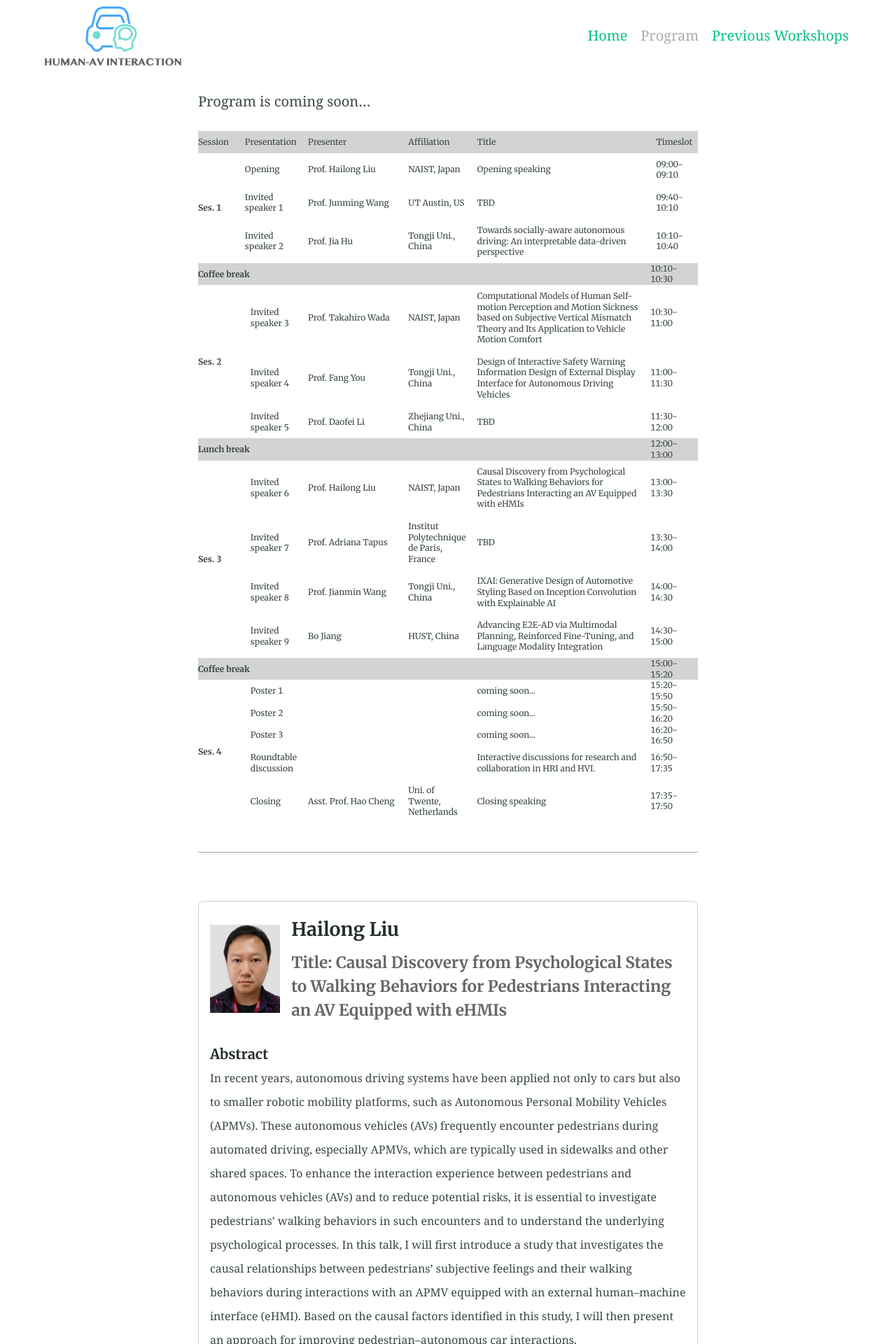
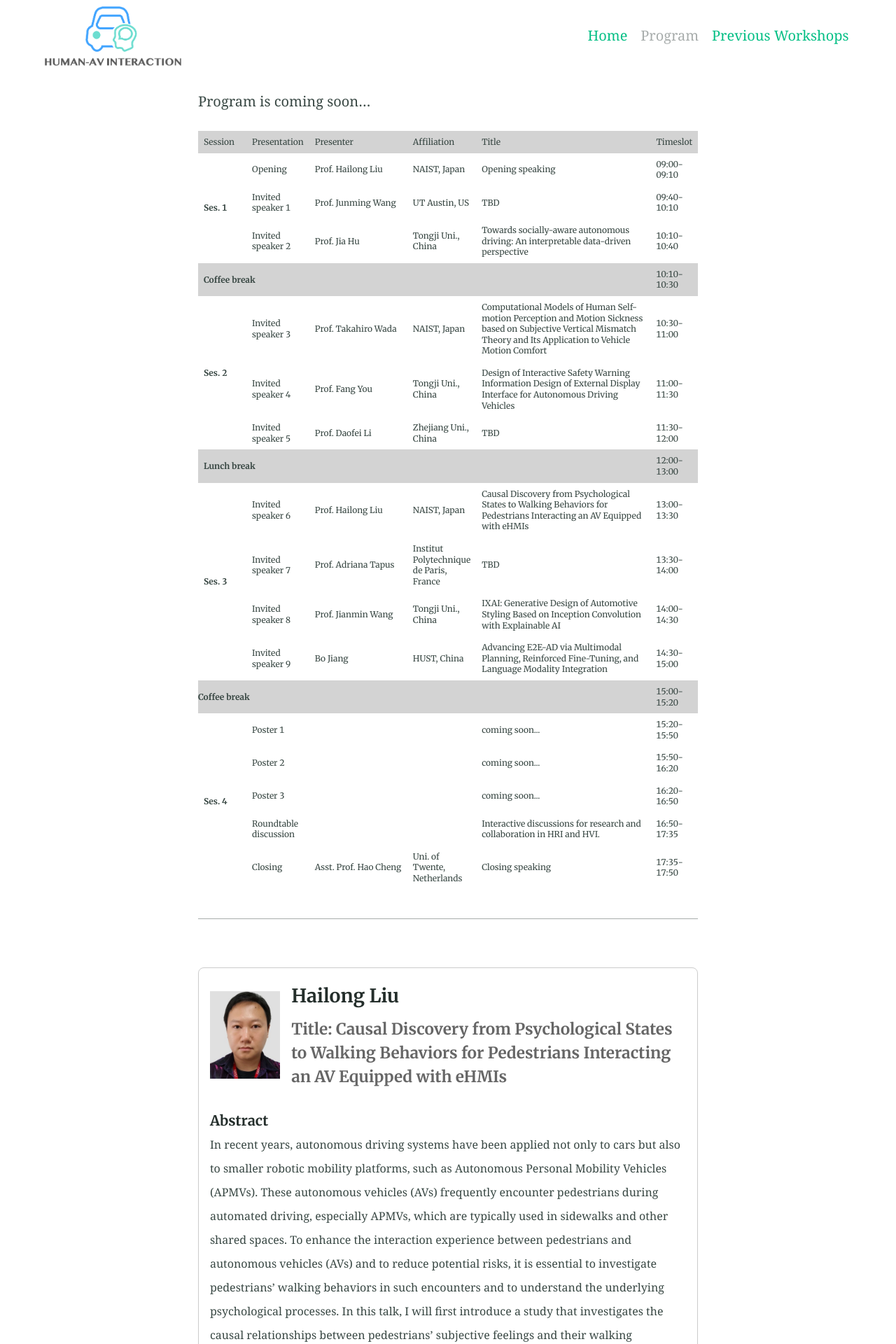
Before and after one commit to Are-You-Happy-with-AV/are-you-happy-with-av.github.io, a Jekyll site: the page built from program.md, in a window 1280 px wide. Shown: the top 1920 px of the page at 70% size. Built offline with Jekyll 4.4.1, drawn with Linux system fonts in a browser that asks for light colours; our own code applies the rules of GitHub Pages for plain Markdown files.

Commit message:
Update program.md

```diff
--- a/program.md
+++ b/program.md
@@ -13,133 +13,133 @@ Program is coming soon...
   </colgroup>
 
   <tr style="background-color:lightgrey;border:20px;">
-    <th style="font-size:12px;">Session</th>
-    <th style="font-size:12px;">Presentation</th>
+    <th style="font-size:12px;padding:8px">Session</th>
+    <th style="font-size:12px;padding:8px">Presentation</th>
     <th style="font-size:12px;padding:8px">Presenter</th>
     <th style="font-size:12px;padding:8px">Affiliation</th>
     <th style="font-size:12px;padding:8px">Title</th>
     <th style="font-size:12px;padding:8px">Timeslot</th>
   </tr>
   <tr style="border:20px;">
-    <td rowspan="3" style="font-size:12px;"><b>Ses. 1</b></td>
-    <td style="font-size:12px;">Opening</td>
+    <td rowspan="3" style="font-size:12px;padding:8px"><b>Ses. 1</b></td>
+    <td style="font-size:12px;padding:8px">Opening</td>
     <td style="font-size:12px;padding:8px">Prof. Hailong Liu</td>
     <td style="font-size:12px;padding:8px">NAIST, Japan</td>
     <td style="font-size:12px;padding:8px">Opening speaking</td>
     <td style="font-size:12px;padding:8px">09:00-09:10</td>
   </tr>
   <tr style="border:20px;">
-    <td style="font-size:12px;">Invited speaker 1</td>
+    <td style="font-size:12px;padding:8px">Invited speaker 1</td>
     <td style="font-size:12px;padding:8px">Prof. Junming Wang</td>
     <td style="font-size:12px;padding:8px">UT Austin, US</td>
     <td style="font-size:12px;padding:8px">TBD</td>
     <td style="font-size:12px;padding:8px">09:40-10:10</td>
   </tr>
   <tr style="border:20px;">
-    <td style="font-size:12px;">Invited speaker 2</td>
+    <td style="font-size:12px;padding:8px">Invited speaker 2</td>
     <td style="font-size:12px;padding:8px">Prof. Jia Hu</td>
     <td style="font-size:12px;padding:8px">Tongji Uni., China</td>
     <td style="font-size:12px;padding:8px">Towards socially-aware autonomous driving: An interpretable data-driven perspective</td>
     <td style="font-size:12px;padding:8px">10:10-10:40</td>
   </tr>
   <tr style="background-color:lightgrey;border:20px;">
-    <td colspan="5" style="font-size:12px;"><b>Coffee break</b>
-    <td style="font-size:12px;">10:10-10:30</td></td>
+    <td colspan="5" style="font-size:12px;padding:8px"><b>Coffee break</b>
+    <td style="font-size:12px;padding:8px">10:10-10:30</td></td>
   </tr>
   <tr style="border:20px;">
-    <td rowspan="3" style="font-size:12px;"><b>Ses. 2</b></td>
+    <td rowspan="3" style="font-size:12px;padding:8px"><b>Ses. 2</b></td>
     <td style="font-size:12px;padding:8px">Invited speaker 3</td>
     <td style="font-size:12px;padding:8px">Prof. Takahiro Wada</td>
     <td style="font-size:12px;padding:8px">NAIST, Japan</td>
     <td style="font-size:12px;padding:8px">Computational Models of Human Self-motion Perception and Motion Sickness based on Subjective Vertical Mismatch Theory and Its Application to Vehicle Motion Comfort</td>
-    <td style="font-size:12px;">10:30-11:00</td>
+    <td style="font-size:12px;padding:8px">10:30-11:00</td>
   </tr>
   <tr style="border:20px;">
     <td style="font-size:12px;padding:8px">Invited speaker 4</td>
     <td style="font-size:12px;padding:8px">Prof. Fang You</td>
     <td style="font-size:12px;padding:8px">Tongji Uni., China</td>
     <td style="font-size:12px;padding:8px">Design of Interactive Safety Warning Information Design of External Display Interface for Autonomous Driving Vehicles</td>
-    <td style="font-size:12px;">11:00-11:30</td>
+    <td style="font-size:12px;padding:8px">11:00-11:30</td>
   </tr>
   <tr style="border:20px;">
     <td style="font-size:12px;padding:8px">Invited speaker 5</td>
     <td style="font-size:12px;padding:8px">Prof. Daofei Li</td>
     <td style="font-size:12px;padding:8px">Zhejiang Uni., China</td>
     <td style="font-size:12px;padding:8px">TBD</td>
-    <td style="font-size:12px;">11:30-12:00</td>
+    <td style="font-size:12px;padding:8px">11:30-12:00</td>
   </tr>
  <tr style="background-color:lightgrey;border:20px;">
-    <td colspan="5" style="font-size:12px;"><b>Lunch break</b>
-   <td style="font-size:12px;">12:00-13:00</td></td>
+    <td colspan="5" style="font-size:12px;padding:8px"><b>Lunch break</b>
+   <td style="font-size:12px;padding:8px">12:00-13:00</td></td>
   </tr>
   <tr style="border:20px;">
-    <td rowspan="4" style="font-size:12px;"><b>Ses. 3</b></td>
+    <td rowspan="4" style="font-size:12px;padding:8px"><b>Ses. 3</b></td>
     <td style="font-size:12px;padding:8px">Invited speaker 6</td>
     <td style="font-size:12px;padding:8px">Prof. Hailong Liu</td>
     <td style="font-size:12px;padding:8px">NAIST, Japan</td>
     <td style="font-size:12px;padding:8px">Causal Discovery from Psychological States to Walking Behaviors for Pedestrians Interacting an AV Equipped with eHMIs</td>
-    <td style="font-size:12px;">13:00-13:30</td>
+    <td style="font-size:12px;padding:8px">13:00-13:30</td>
   </tr>
   <tr style="border:20px;">
     <td style="font-size:12px;padding:8px">Invited speaker 7</td>
     <td style="font-size:12px;padding:8px">Prof. Adriana Tapus</td>
     <td style="font-size:12px;padding:8px">Institut Polytechnique de Paris, France</td>
     <td style="font-size:12px;padding:8px">TBD</td>
-    <td style="font-size:12px;">13:30-14:00</td>
+    <td style="font-size:12px;padding:8px">13:30-14:00</td>
   </tr>
   <tr style="border:20px;">
     <td style="font-size:12px;padding:8px">Invited speaker 8</td>
     <td style="font-size:12px;padding:8px">Prof. Jianmin Wang</td>
     <td style="font-size:12px;padding:8px">Tongji Uni., China</td>
     <td style="font-size:12px;padding:8px">IXAI: Generative Design of Automotive Styling Based on Inception Convolution with Explainable AI</td>
-    <td style="font-size:12px;">14:00-14:30</td>
+    <td style="font-size:12px;padding:8px">14:00-14:30</td>
   </tr>
   <tr style="border:20px;">
     <td style="font-size:12px;padding:8px">Invited speaker 9</td>
     <td style="font-size:12px;padding:8px">Bo Jiang</td>
     <td style="font-size:12px;padding:8px">HUST, China</td>
     <td style="font-size:12px;padding:8px">Advancing E2E-AD via Multimodal Planning, Reinforced Fine-Tuning, and Language Modality Integration</td>
-    <td style="font-size:12px;">14:30-15:00</td>
+    <td style="font-size:12px;padding:8px">14:30-15:00</td>
   </tr>
  <tr style="background-color:lightgrey;border:20px;">
     <td colspan="5" style="font-size:12px;"><b>Coffee break</b>
-   <td style="font-size:12px;">15:00-15:20</td></td>
+   <td style="font-size:12px;padding:8px">15:00-15:20</td></td>
   </tr>
   <tr style="border:20px;">
-    <td rowspan="5" style="font-size:12px;"><b>Ses. 4</b></td>
+    <td rowspan="5" style="font-size:12px;padding:8px"><b>Ses. 4</b></td>
     <td style="font-size:12px;padding:8px">Poster 1</td>
     <td style="font-size:12px;padding:8px"></td>
     <td style="font-size:12px;padding:8px"></td>
     <td style="font-size:12px;padding:8px">coming soon...</td>
-    <td style="font-size:12px;">15:20-15:50</td>
+    <td style="font-size:12px;padding:8px">15:20-15:50</td>
   </tr>
   <tr style="border:20px;">
     <td style="font-size:12px;padding:8px">Poster 2</td>
     <td style="font-size:12px;padding:8px"></td>
     <td style="font-size:12px;padding:8px"></td>
     <td style="font-size:12px;padding:8px">coming soon...</td>
-    <td style="font-size:12px;">15:50-16:20</td>
+    <td style="font-size:12px;padding:8px">15:50-16:20</td>
   </tr>
   <tr style="border:20px;">
     <td style="font-size:12px;padding:8px">Poster 3</td>
     <td style="font-size:12px;padding:8px"></td>
     <td style="font-size:12px;padding:8px"></td>
     <td style="font-size:12px;padding:8px">coming soon...</td>
-    <td style="font-size:12px;">16:20-16:50</td>
+    <td style="font-size:12px;padding:8px">16:20-16:50</td>
   </tr>
   <tr style="border:20px;">
     <td style="font-size:12px;padding:8px">Roundtable discussion</td>
     <td style="font-size:12px;padding:8px"></td>
     <td style="font-size:12px;padding:8px"></td>
     <td style="font-size:12px;padding:8px">Interactive discussions for research and collaboration in HRI and HVI.</td>
-    <td style="font-size:12px;">16:50-17:35</td>
+    <td style="font-size:12px;padding:8px">16:50-17:35</td>
   </tr>
   <tr style="border:20px;">
     <td style="font-size:12px;padding:8px">Closing</td>
     <td style="font-size:12px;padding:8px">Asst. Prof. Hao Cheng</td>
     <td style="font-size:12px;padding:8px">Uni. of Twente, Netherlands</td>
     <td style="font-size:12px;padding:8px">Closing speaking</td>
-    <td style="font-size:12px;">17:35-17:50</td>
+    <td style="font-size:12px;padding:8px">17:35-17:50</td>
   </tr>
 </table>
 </div>
```
